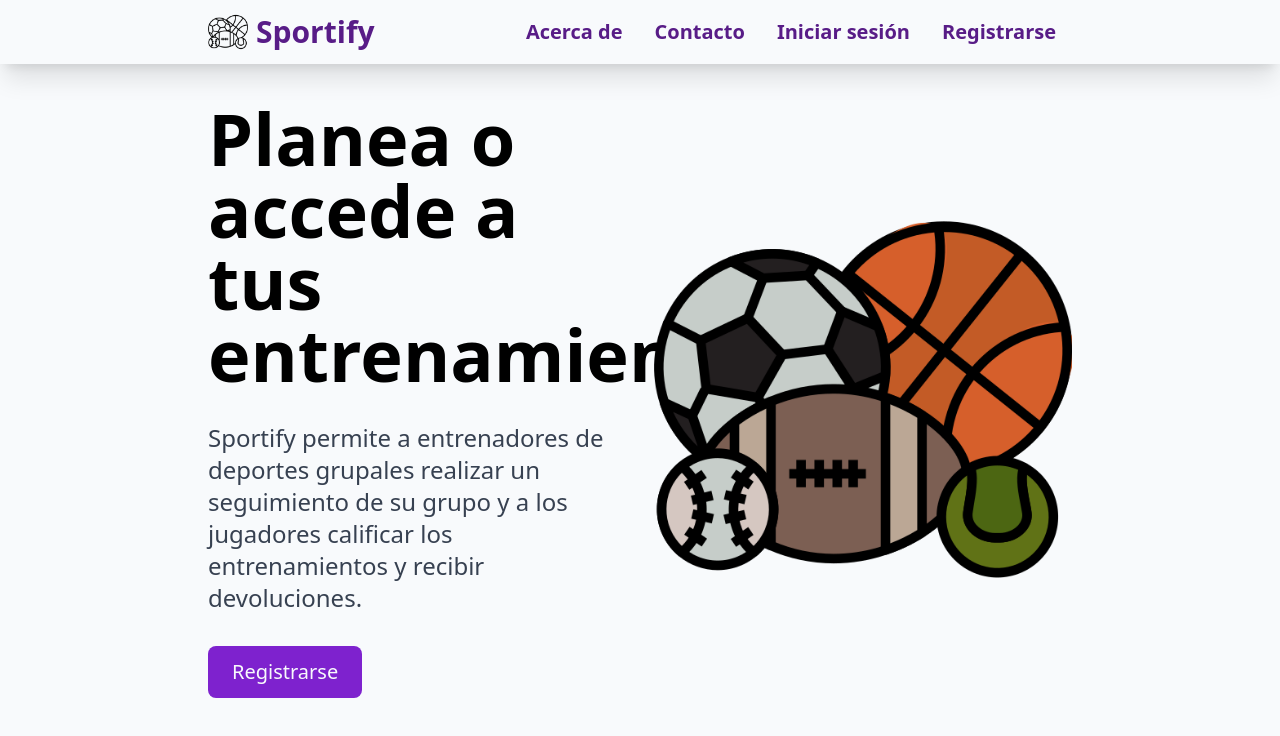
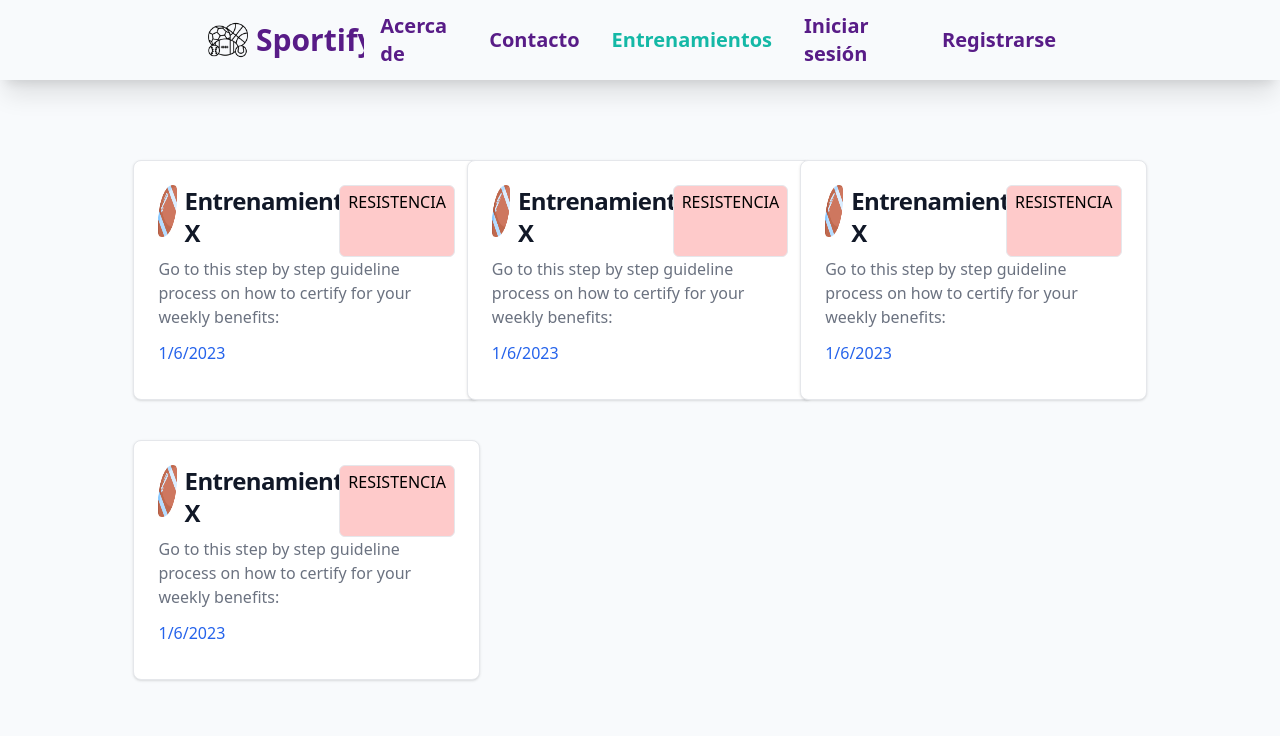
Before and after one commit to Lucho-Castagno/Sportify-prototype, a Vue app: page /training in a window 1280 px wide. Before the commit this address led to /. Shown: the top 736 px of the page. Built offline with nearby package versions, Linux system fonts and the light colour scheme.

Commit message:
training view, trainin list y training card arrancados

```diff
--- a/src/components/Navbar/Navbar.vue
+++ b/src/components/Navbar/Navbar.vue
@@ -39,8 +39,10 @@ export default {
     let links = [
       { key: 1, name: 'Acerca de', link: '/about' },
       { key: 2, name: 'Contacto', link: '/contact' },
-      { key: 3, name: 'Iniciar sesión', link: '/login' },
-      { key: 4, name: 'Registrarse', link: '/register' }
+      { key: 3, name: 'Entrenamientos', link: '/training' },
+      { key: 4, name: 'Iniciar sesión', link: '/login' },
+      { key: 5, name: 'Registrarse', link: '/register' },
+
     ]
 
     function MenuOpen() {
--- /dev/null
+++ b/src/components/Training/TrainingCard.vue
@@ -0,0 +1,29 @@
+<template>
+    <div class="flex align-center justify-center">
+        <div class="max-w-sm h-60 w-200 p-6 bg-white border border-gray-200 rounded-lg shadow">
+            <div class="flex justify-between">
+                <div class="flex justify-start">
+                    <img class="max-w-[10%] max-h[10%] mb-5 mr-2" src="@/assets/pelota.png" alt="image description">
+                    <a href="#">
+                        <h5 class="mb-2 text-2xl font-semibold tracking-tight text-gray-900">Entrenamiento X</h5>
+                    </a>
+                </div>
+                <div class="py-1 px-2 border rounded-md bg-red-200">
+                    <h2>RESISTENCIA</h2>
+                </div>
+
+            </div>
+            <p class="mb-3 font-normal text-gray-500">Go to this step by step guideline process on how to certify for your weekly benefits:</p>
+            <a href="#" class="inline-flex items-center text-blue-600 hover:underline">
+                1/6/2023
+            </a>
+        </div>
+    </div>
+</template>
+
+
+<script>
+export default {}
+</script>
+
+<style></style>
--- /dev/null
+++ b/src/components/Training/TrainingList.vue
@@ -0,0 +1,16 @@
+<template>
+<div class="grid grid-cols-2 md:grid-cols-3 gap-10 p-40">
+        <TrainingCard />
+        <TrainingCard />
+        <TrainingCard />
+        <TrainingCard />
+</div>
+</template>
+
+<script>
+import TrainingCard from './TrainingCard.vue';
+
+export default { components: { TrainingCard } }
+</script>
+
+<style></style>
--- a/src/router/index.js
+++ b/src/router/index.js
@@ -2,6 +2,7 @@ import { createRouter, createWebHistory } from 'vue-router'
 import HomeView from '../views/HomeView.vue'
 import AboutView from '../views/AboutView.vue'
 import LoginView from '../views/LoginView.vue'
+import TrainingView from '../views/TrainingView.vue'
 
 const routes = [
   {
@@ -16,8 +17,13 @@ const routes = [
   },
   {
     path: '/login',
-    name: 'login',
+    name: 'LoginView',
     component: LoginView
+  },
+  {
+    path: '/training',
+    name: 'TrainingView',
+    component: TrainingView
   },
   {
     path: '/:catchAll(.*)',
--- a/src/views/LoginView.vue
+++ b/src/views/LoginView.vue
@@ -6,7 +6,7 @@
 import Login from '@/components/Sesion/Login.vue'
 
 export default {
-    name: 'Home',
+name: 'LoginView',
 components: {
     Login
 }
--- /dev/null
+++ b/src/views/TrainingView.vue
@@ -0,0 +1,14 @@
+<template>
+    <TrainingList />
+</template>
+
+<script>
+import TrainingList from '@/components/Training/TrainingList.vue'
+
+export default {
+name: 'TrainingView',
+components: {
+    TrainingList
+},
+}
+</script>
```
Also changed, not shown: src/assets/pelota.png (added). Lines whose indentation alone changed are shown as unchanged.
